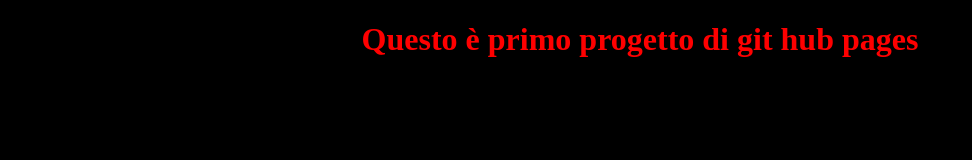
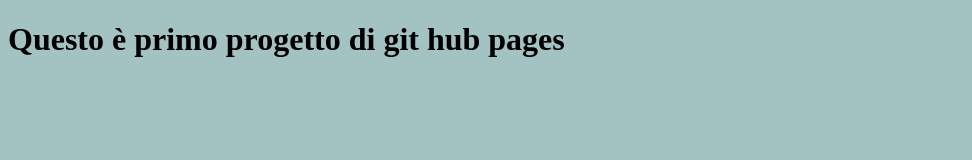
Before and after one commit to Tommi022/4D_gitpages_falcione, a plain HTML site: page docs/index.html in a window 1280 px wide. Shown: the whole page, without its empty margins (0-972 px from the left). Drawn offline with Linux system fonts and the light colour scheme.

Commit message:
Update style.css

```diff
--- a/docs/css/style.css
+++ b/docs/css/style.css
@@ -1,4 +1 @@
-h1{text-align: center;
-color: red;}
-
-body{background-color:black;}
+body{background-color:#a3c2c2;}
```
